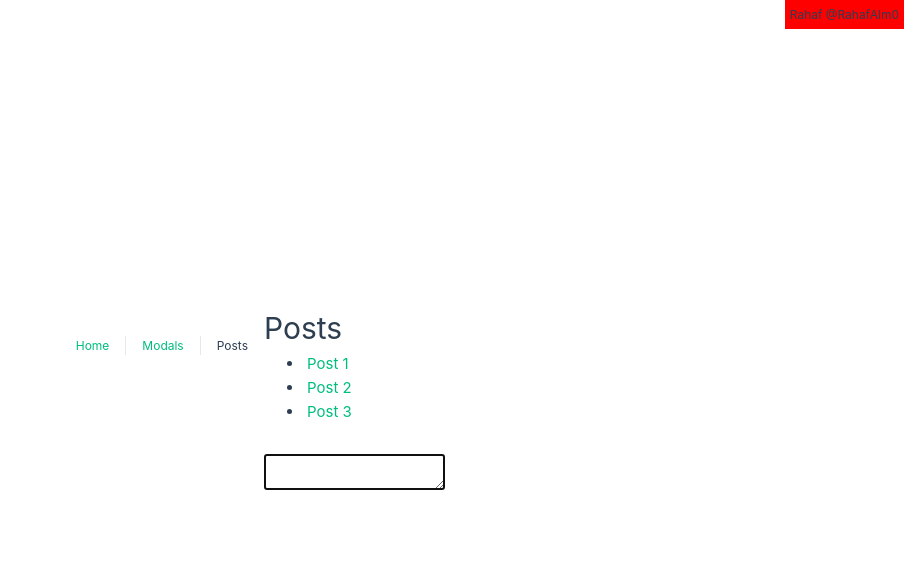
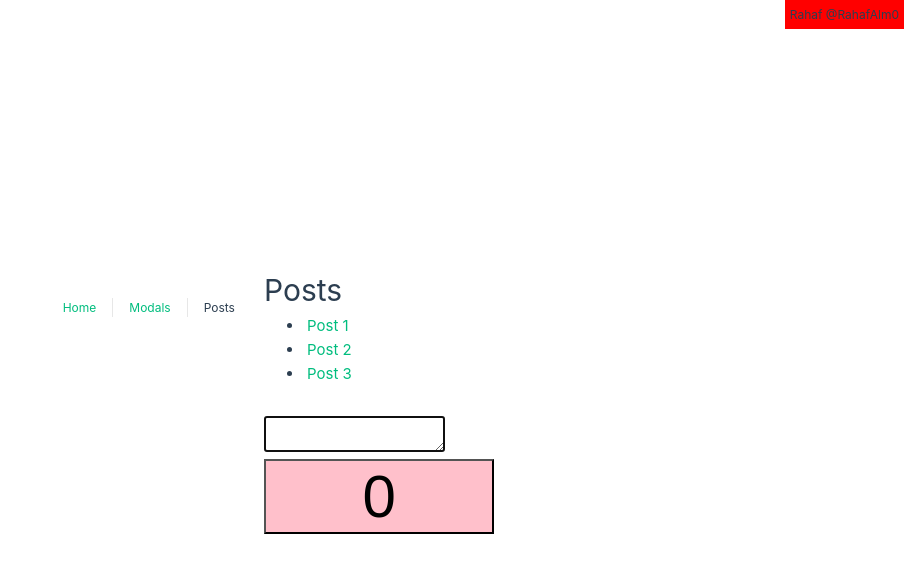
Before and after one commit to RahafAl0/vueJS-compositionAPI, a Vue app: page /posts in a window 1280 px wide. Shown: the top 572 px of the page, without its empty margins (376-1280 px from the left). Built offline with nearby package versions, Linux system fonts and the light colour scheme.

Commit message:
reuse composable in my post view page

```diff
--- a/src/views/PostsView.vue
+++ b/src/views/PostsView.vue
@@ -9,12 +9,20 @@
     </ul>
 
     <textarea v-autofocus />
+    <button
+      @click="increaseCounter(1)"
+      class="counter-button"
+      :class="{ yellow: oddOrEven === 'odd' }"
+    >
+      {{ counterData.count }}
+    </button>
   </div>
 </template>
 
 <script setup>
 import { ref } from "vue";
 import { vAutofocus } from "@/directives/vAutofocus";
+import { useCounter } from "@/use/useCounter";
 
 const posts = ref([
   {
@@ -30,10 +38,20 @@ const posts = ref([
     title: "Post 3",
   },
 ]);
+
+const { counterData, increaseCounter, oddOrEven } = useCounter();
 </script>
 
 <style scoped>
 ul {
   margin-bottom: 30px;
 }
+.counter-button {
+  font-size: 60px;
+  width: 100%;
+  background-color: pink;
+}
+.counter-button.yellow {
+  background-color: yellow;
+}
 </style>
```
